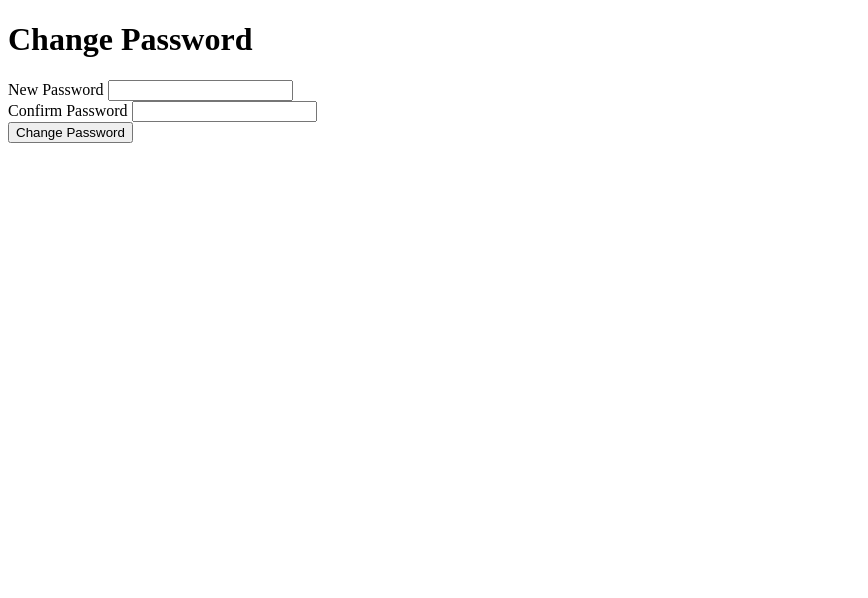
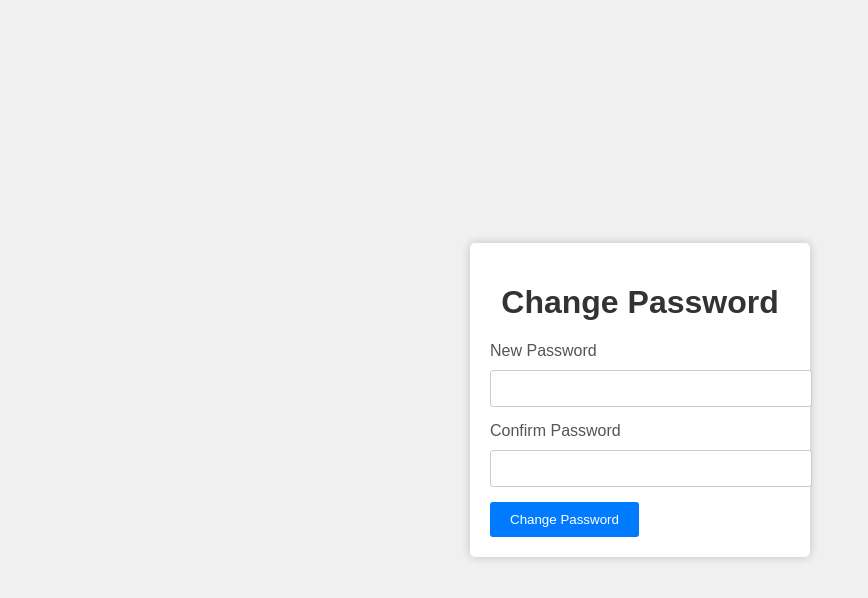
Before and after one commit to Zarcolio/flipperzero, a plain HTML site: page BadUSB/Ducky Scripts/Offensive/Demo_Password_Change.html in a window 1280 px wide. Shown: the whole page, without its empty margins (0-868 px from the left). Drawn offline with Linux system fonts and the light colour scheme.

Commit message:
Update Demo_Password_Change.html

```diff
--- a/BadUSB/Ducky Scripts/Offensive/Demo_Password_Change.html
+++ b/BadUSB/Ducky Scripts/Offensive/Demo_Password_Change.html
@@ -5,7 +5,56 @@
     <meta name="viewport" content="width=device-width, initial-scale=1.0">
     <title>Password Change</title>
     <style>
-        /* ... (previous CSS code) ... */
+        body {
+            font-family: Arial, sans-serif;
+            background-color: #f0f0f0;
+            margin: 0;
+            padding: 0;
+            display: flex;
+            justify-content: center;
+            align-items: center;
+            height: 100vh;
+        }
+        .container {
+            background-color: #fff;
+            border-radius: 5px;
+            box-shadow: 0 0 10px rgba(0, 0, 0, 0.2);
+            padding: 20px;
+            width: 300px;
+        }
+        h1 {
+            text-align: center;
+            color: #333;
+        }
+        label {
+            display: block;
+            margin-bottom: 10px;
+            color: #555;
+        }
+        input[type="password"] {
+            width: 100%;
+            padding: 10px;
+            margin-bottom: 15px;
+            border: 1px solid #ccc;
+            border-radius: 3px;
+        }
+        button {
+            background-color: #007bff;
+            color: #fff;
+            border: none;
+            padding: 10px 20px;
+            border-radius: 3px;
+            cursor: pointer;
+        }
+        button:hover {
+            background-color: #0056b3;
+        }
+        .success {
+            color: #009900;
+        }
+        .error {
+            color: #ff0000;
+        }
     </style>
 </head>
 <body>
@@ -31,10 +80,10 @@
 
             if (newPassword === confirmPassword) {
                 messageDiv.innerHTML = "<p class='success'>Password changed successfully!</p>";
-                return false; // Prevent form submission
+                return true;
             } else {
                 messageDiv.innerHTML = "<p class='error'>Passwords do not match. Please try again.</p>";
-                return false; // Prevent form submission
+                return false;
             }
         }
     </script>
```
